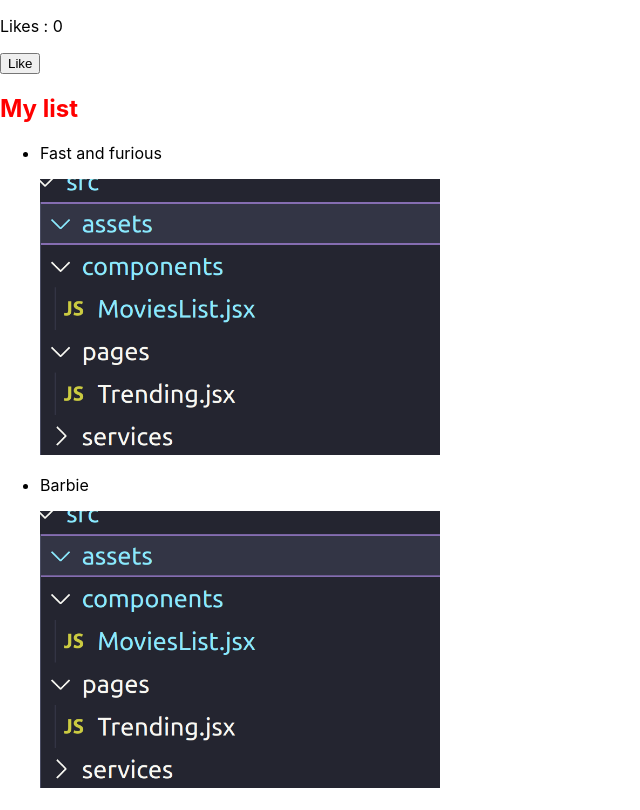
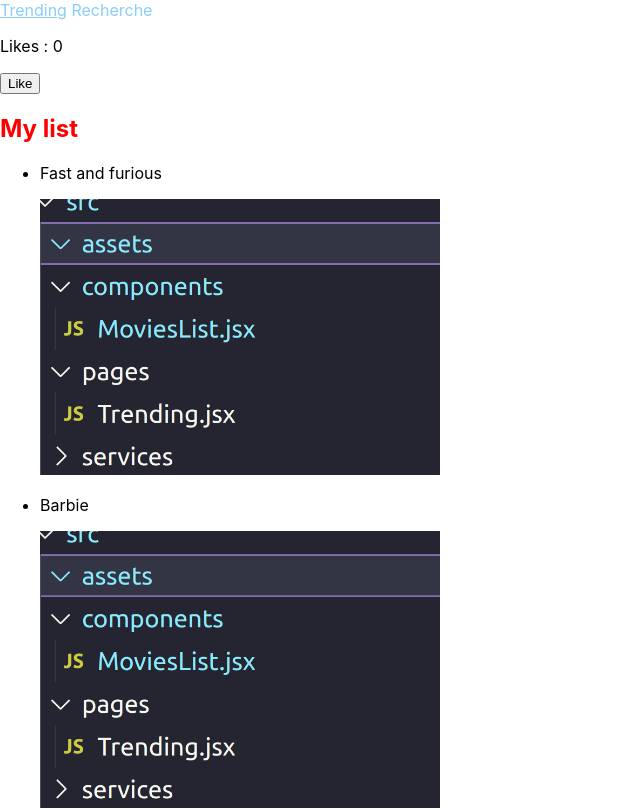
Before and after one commit to OnyJ/demo_movie_details, a React (Create React App) app: page / in a window 1280 px wide. Shown: the top 810 px of the page, without its empty margins (0-640 px from the left). Built offline with nearby package versions, Linux system fonts and the light colour scheme.

Commit message:
add Navbar

```diff
--- a/src/App.jsx
+++ b/src/App.jsx
@@ -1,11 +1,13 @@
+import Navbar from "./components/Navbar";
 import SearchMovie from "./pages/SearchMovie";
 import Trending from "./pages/Trending";
 import { BrowserRouter as Router, Routes, Route } from "react-router-dom";
 
 const App = () => {
   return (
-    <div className="App">
+    <div>
       <Router>
+        <Navbar />
         <Routes>
           <Route path="/" element={<Trending />} />
           <Route path="/search_movie" element={<SearchMovie />} />
--- /dev/null
+++ b/src/components/Navbar.jsx
@@ -0,0 +1,12 @@
+import { Link } from "react-router-dom";
+
+const Navbar = () => {
+  return (
+    <nav>
+      <Link to={"/"}>Trending</Link>{" "}
+      <Link to={"/search_movie"}>Recherche</Link>
+    </nav>
+  );
+};
+
+export default Navbar;
--- a/src/styles/index.css
+++ b/src/styles/index.css
@@ -19,3 +19,11 @@ code {
 .movie-miniature {
   width: 400px;
 }
+
+a {
+  color: lightskyblue;
+  text-decoration: none;
+  &:hover {
+    text-decoration: underline;
+  }
+}
```
